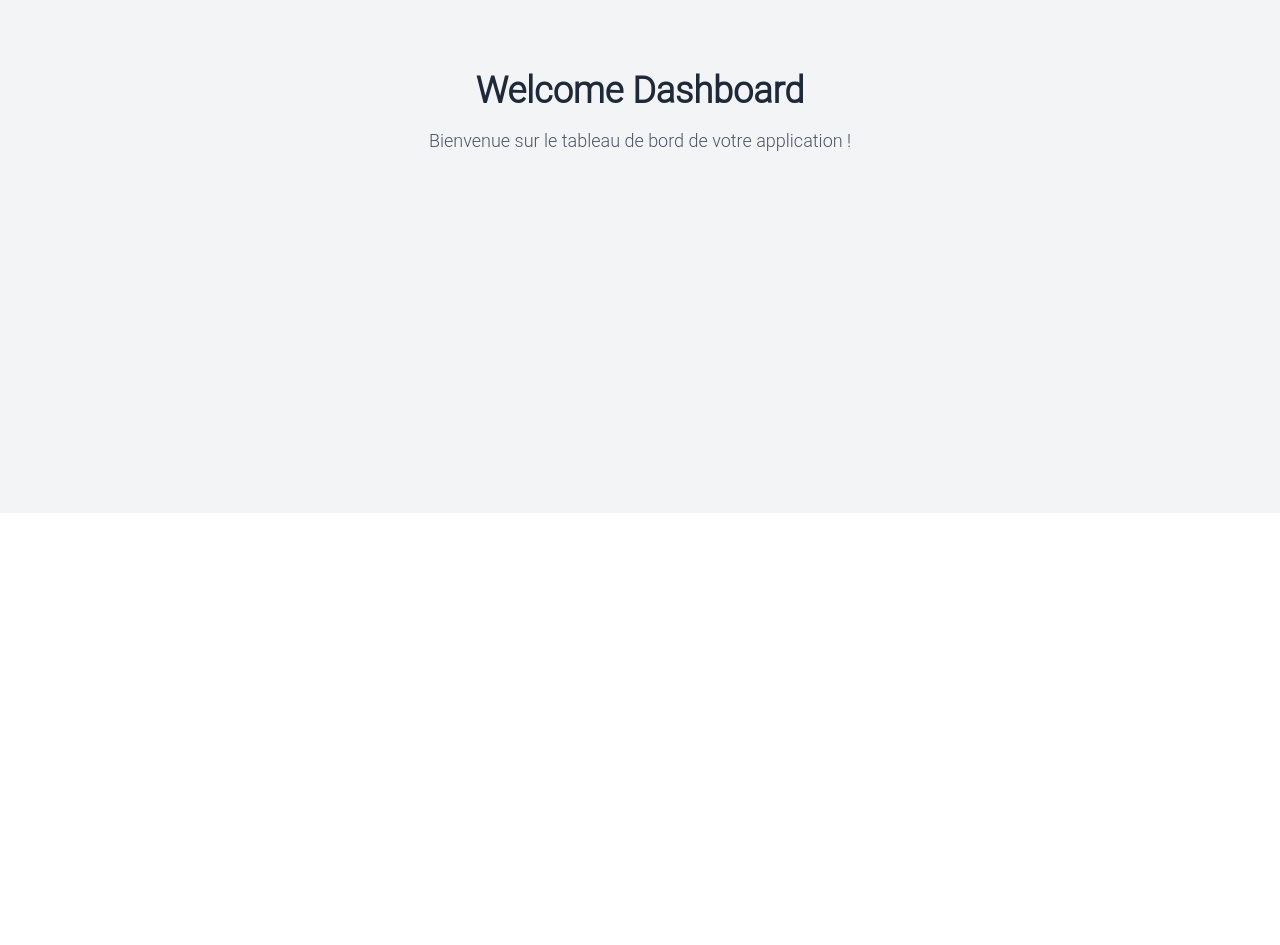
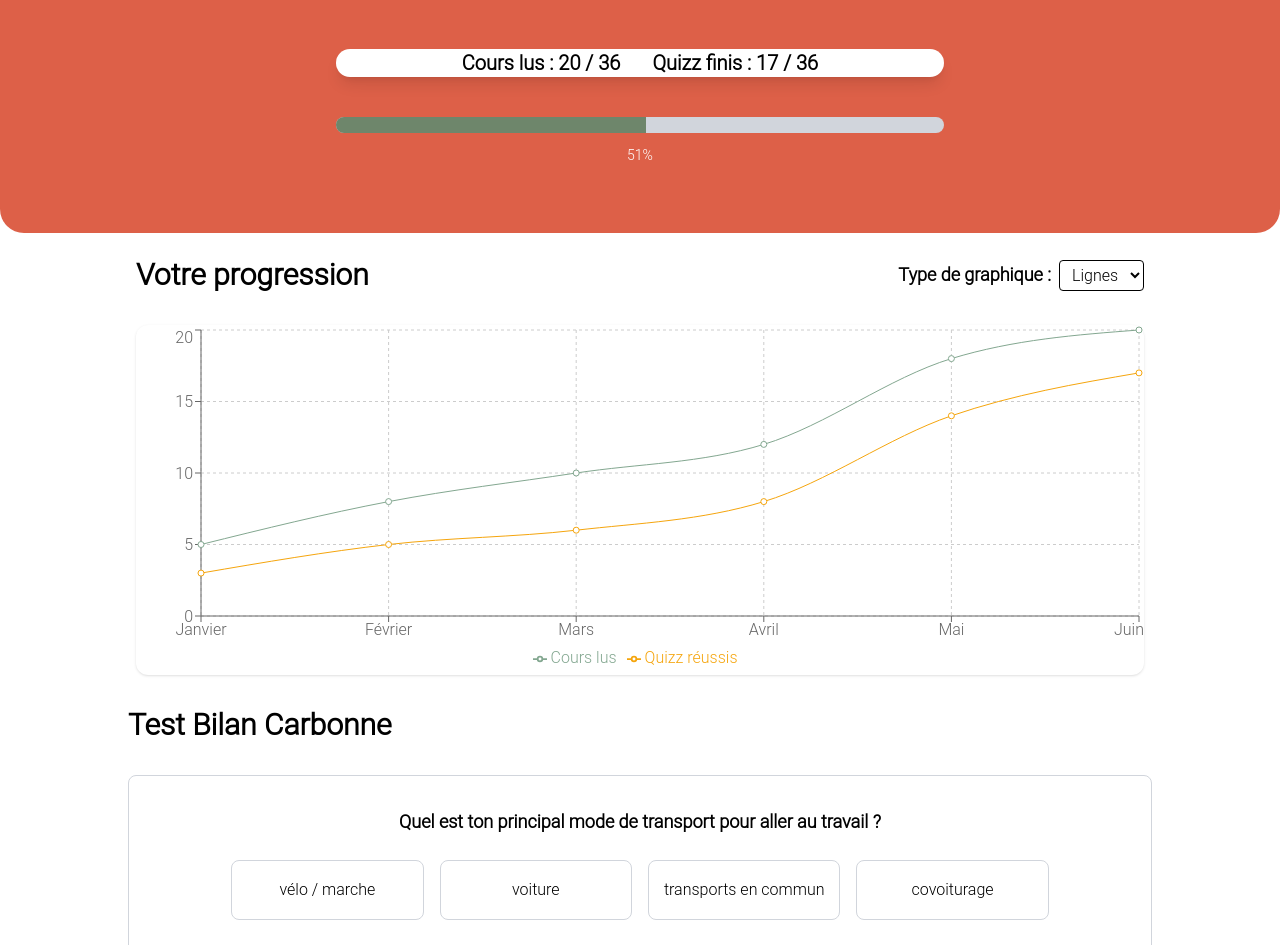
Before and after one commit to leagrnr/digital-project-24-25-client, a React (Vite) app: page /dashboard in a window 1280 px wide. Shown: the part 287-1232 px from the top of the page. Before the commit the page ends 800 px from the top, so only its background shows below. Built offline with nearby package versions, Linux system fonts and the light colour scheme.

Commit message:
dashboard

```diff
--- a/src/App.tsx
+++ b/src/App.tsx
@@ -11,6 +11,7 @@ import LessonDetail from '../src/views/LessonDetail';
 import QuizDetail from "./views/QuizDetail.tsx";
 import QuizList from "./views/QuizList.tsx";
 import Setting from "./views/Setting.tsx";
+import FooterComponent from "./components/web/FooterComponent.tsx";
 
 
 
@@ -34,6 +35,7 @@ export default function App() {
                     <Route path="/quiz/:category/:id" element={<QuizDetail />} />
                     <Route path="/setting" element={<Setting />} />
                 </Routes>
+                < FooterComponent />
             </Router>
 
         </>
--- /dev/null
+++ b/src/components/web/BannerDashboardComponent.tsx
@@ -0,0 +1,35 @@
+import Ampoule from '../../assets/ampoule.png'
+import result from '../../data/result.json'
+
+const TOTAL = 36;
+
+export default function BannerDashboardComponent() {
+    const last = result.progression[result.progression.length - 1];
+    const percentCours = (last.coursLus / TOTAL) * 100;
+    const percentQuizz = (last.quizzReussis / TOTAL) * 100;
+    const percentGlobal = Math.round((percentCours + percentQuizz) / 2);
+
+    return (
+        <div className="flex flex-col items-center bg-custom-quaternary justify-center mt-[5vh] rounded-b-3xl px-2 sm:px-4 md:px-8 py-6 md:py-16 min-h-[60vh] w-full">
+            <div className="bg-custom-secondary rounded-full flex items-center justify-center aspect-square w-1/2 sm:w-20 md:w-1/5 md:max-w-[10vw] md:max-h-[15vh] mb-4 sm:mb-6 md:mb-8 md:mr-4">
+                <img src={Ampoule} className="w-full h-full object-contain" />
+            </div>
+            <p className="text-white text-lg sm:text-sm md:text-base lg:text-xl font-bold text-center mb-2 sm:mb-4">
+                Alain Dupont
+            </p>
+            <div className="flex flex-row items-center justify-between md:justify-center text-center font-bold mb-4 bg-white w-3/4 md:w-1/2 gap-2 sm:gap-8 rounded-2xl shadow-lg py-2 sm:py-0 px-4 mx-auto mt-4 md:mt-8">
+                <p className="text-base sm:text-lg md:text-xl">Cours lus : {last.coursLus} / {TOTAL}</p>
+                <p className="text-base sm:text-lg md:text-xl">Quizz finis : {last.quizzReussis} / {TOTAL}</p>
+            </div>
+            <div className="w-3/4 md:w-1/2 mt-4 sm:mt-6 mx-auto">
+                <div className="h-3 sm:h-4 bg-gray-300 rounded-full overflow-hidden">
+                    <div
+                        className="h-full bg-custom-primary transition-all duration-500"
+                        style={{ width: `${percentGlobal}%` }}
+                    />
+                </div>
+                <p className="text-white text-xs sm:text-sm text-center mt-2 sm:mt-3">{percentGlobal}%</p>
+            </div>
+        </div>
+    );
+}
--- /dev/null
+++ b/src/components/web/CarbonTest.tsx
@@ -0,0 +1,41 @@
+import React, { useState } from 'react';
+
+const CarbonTest: React.FC = () => {
+    const question = "Quel est ton principal mode de transport pour aller au travail ?";
+    const answers = [
+        "vélo / marche",
+        "voiture",
+        "transports en commun",
+        "covoiturage",
+    ];
+
+    const [selected, setSelected] = useState<number | null>(null);
+
+    return (
+        <>
+            <div className="flex flex-col items-center justify-center mt-8 mb-4 w-11/12 sm:w-4/5 mx-auto">
+                <div className="flex items-center justify-between w-full mb-4">
+                    <h2 className="text-2xl sm:text-3xl font-bold">Test Bilan Carbonne</h2>
+                </div>
+            </div>
+            <div className="w-11/12 sm:w-4/5 mx-auto flex flex-col items-center justify-center border border-gray-300 rounded-lg py-6 sm:py-8 px-2 sm:px-0">
+                <h2 className="mb-4 sm:mb-6 text-base sm:text-lg font-semibold text-center">{question}</h2>
+                <div className="flex flex-col sm:flex-row flex-wrap gap-3 sm:gap-4 w-full sm:w-4/5 justify-center">
+                    {answers.map((answer, idx) => (
+                        <div
+                            key={idx}
+                            onClick={() => setSelected(idx)}
+                            className={`flex-1 max-w-full sm:max-w-[25%] min-w-[100px] h-[48px] sm:h-[60px] flex items-center justify-center rounded-lg border-1 border-gray-300 cursor-pointer select-none font-medium transition
+                            ${selected === idx ? 'bg-yellow-400 font-bold border-none' : 'bg-white'}`}
+                            style={{padding: 8}}
+                        >
+                            {answer}
+                        </div>
+                    ))}
+                </div>
+            </div>
+        </>
+    );
+};
+
+export default CarbonTest;
--- a/src/components/web/CarouselLessonComponent.tsx
+++ b/src/components/web/CarouselLessonComponent.tsx
@@ -102,10 +102,10 @@ const CourseCarousel = () => {
     const visibleCourses = getVisibleCourses();
 
     return (
-        <div className="w-full max-w-7xl mt-[10vh] p-6 pb-16 mx-auto flex flex-col items-center">
+        <div className="w-full max-w-7xl mt-[10vh] p-6 pb-16 mx-auto flex flex-col ">
             {/* Titre principal */}
             <div className=" mb-12">
-                <h2 className="text-3xl font-bold text-gray-900 mb-4">
+                <h2 className="text-3xl font-bold text-gray-900 mb-4 text-left ml-4">
                     On commence un cours ?
                 </h2>
             </div>
--- a/src/components/web/FooterComponent.tsx
+++ b/src/components/web/FooterComponent.tsx
@@ -2,7 +2,7 @@ import Logo from '../../assets/logo.svg';
 
 export default function FooterComponent() {
     return (
-        <footer className="bg-gray-100 py-8">
+        <footer className="bg-gray-100 py-8 mt-[5vh]">
             <div className="flex flex-col md:flex-row items-center md:items-start justify-around gap-8 md:gap-0">
                 {/* Logo */}
                 <div className="flex-shrink-0 mb-6 md:mb-0">
--- /dev/null
+++ b/src/components/web/ProgressionGraphic.tsx
@@ -0,0 +1,58 @@
+import { useState } from 'react';
+import {
+    LineChart, Line, XAxis, YAxis, CartesianGrid, Tooltip, ResponsiveContainer, Legend,
+    BarChart, Bar
+} from 'recharts';
+import dataJson from '../../data/result.json';
+
+export default function ProgressionGraphic() {
+    const progression = dataJson.progression.slice(-6);
+    const [chartType, setChartType] = useState<'line' | 'bar'>('line');
+
+    return (
+        <div className="flex flex-col items-center justify-center mt-6 mb-4 w-4/5 mx-auto px-2 ">
+            <div className="flex flex-col sm:flex-row items-start sm:items-center justify-between w-full gap-2 mb-4">
+                <h2 className="text-2xl sm:text-3xl font-bold">Votre progression</h2>
+                <div>
+                    <label htmlFor="chartType" className="mr-2 font-semibold text-base sm:text-lg">Type de graphique :</label>
+                    <select
+                        id="chartType"
+                        value={chartType}
+                        onChange={e => setChartType(e.target.value as 'line' | 'bar')}
+                        className="border rounded px-2 py-1 text-base"
+                    >
+                        <option value="line">Lignes</option>
+                        <option value="bar">Barres</option>
+                    </select>
+                </div>
+            </div>
+            <div className="w-full bg-white rounded-xl shadow mt-2 sm:mt-4">
+                <div className="w-full h-[250px] sm:h-[350px]">
+                    <ResponsiveContainer width="100%" height="100%">
+                        {chartType === 'line' ? (
+                            <LineChart data={progression}>
+                                <CartesianGrid strokeDasharray="3 3" />
+                                <XAxis dataKey="month" />
+                                <YAxis />
+                                <Tooltip />
+                                <Legend />
+                                <Line type="monotone" dataKey="coursLus" name="Cours lus" stroke="#83A790" />
+                                <Line type="monotone" dataKey="quizzReussis" name="Quizz réussis" stroke="#F5A50D" />
+                            </LineChart>
+                        ) : (
+                            <BarChart data={progression}>
+                                <CartesianGrid strokeDasharray="3 3" />
+                                <XAxis dataKey="month" />
+                                <YAxis />
+                                <Tooltip />
+                                <Legend />
+                                <Bar dataKey="coursLus" name="Cours lus" fill="#83A790" />
+                                <Bar dataKey="quizzReussis" name="Quizz réussis" fill="#F5A50D" />
+                            </BarChart>
+                        )}
+                    </ResponsiveContainer>
+                </div>
+            </div>
+        </div>
+    );
+}
--- a/src/components/web/ResultComponent.tsx
+++ b/src/components/web/ResultComponent.tsx
@@ -64,7 +64,7 @@ export default function ResultComponent() {
         <div className="flex flex-col lg:flex-row items-center justify-between bg-custom-primary mt-[10vh] rounded-b-3xl px-4 md:px-8 py-8 md:py-12 min-h-[70vh] w-full">
             {/* Texte à gauche */}
             <div className="w-full lg:w-[40%] text-white space-y-6 md:space-y-8 mx-auto">
-                <h2 className="text-xl md:text-3xl font-semibold">Vos résultats de janvier</h2>
+                <h2 className="text-xl md:text-3xl font-semibold">Vos résultats de juin</h2>
                 <p>Bravo ! Ton empreinte carbone est très faible.</p>
                 <p>
                     Ton impact annuel est équivalent à un Français qui vit en mode éco-responsable
--- a/src/data/result.json
+++ b/src/data/result.json
@@ -1,5 +1,8 @@
 {
   "progression": [
+    { "month": "Janvier", "coursLus": 5, "quizzReussis": 3 },
+    { "month": "Février", "coursLus": 8, "quizzReussis": 5 },
+    { "month": "Mars", "coursLus": 10, "quizzReussis": 6 },
     { "month": "Avril", "coursLus": 12, "quizzReussis": 8 },
     { "month": "Mai", "coursLus": 18, "quizzReussis": 14 },
     { "month": "Juin", "coursLus": 20, "quizzReussis": 17 }
--- a/src/views/Dashboard.tsx
+++ b/src/views/Dashboard.tsx
@@ -1,10 +1,13 @@
+import BannerDashboardComponent from '../components/web/BannerDashboardComponent';
+import ProgressionGraphic from '../components/web/ProgressionGraphic';
+import CarbonTest from '../components/web/CarbonTest';
+
 export default function Dashboard() {
     return (
-        <div className="flex flex-col items-center justify-center min-h-screen bg-gray-100">
-            <h1 className="text-4xl font-bold text-gray-800">Welcome Dashboard</h1>
-            <p className="mt-4 text-lg text-gray-600">
-                Bienvenue sur le tableau de bord de votre application !
-            </p>
+        <div>
+            <BannerDashboardComponent />
+            <ProgressionGraphic />
+            <CarbonTest />
         </div>
     );
 }
--- a/src/views/Home.tsx
+++ b/src/views/Home.tsx
@@ -10,7 +10,6 @@ export default function Home() {
             <ResultComponent />
             <AnnecdoteComponent />
             <CourseCarousel />
-            <FooterComponent />
         </div>
     );
 }
```
